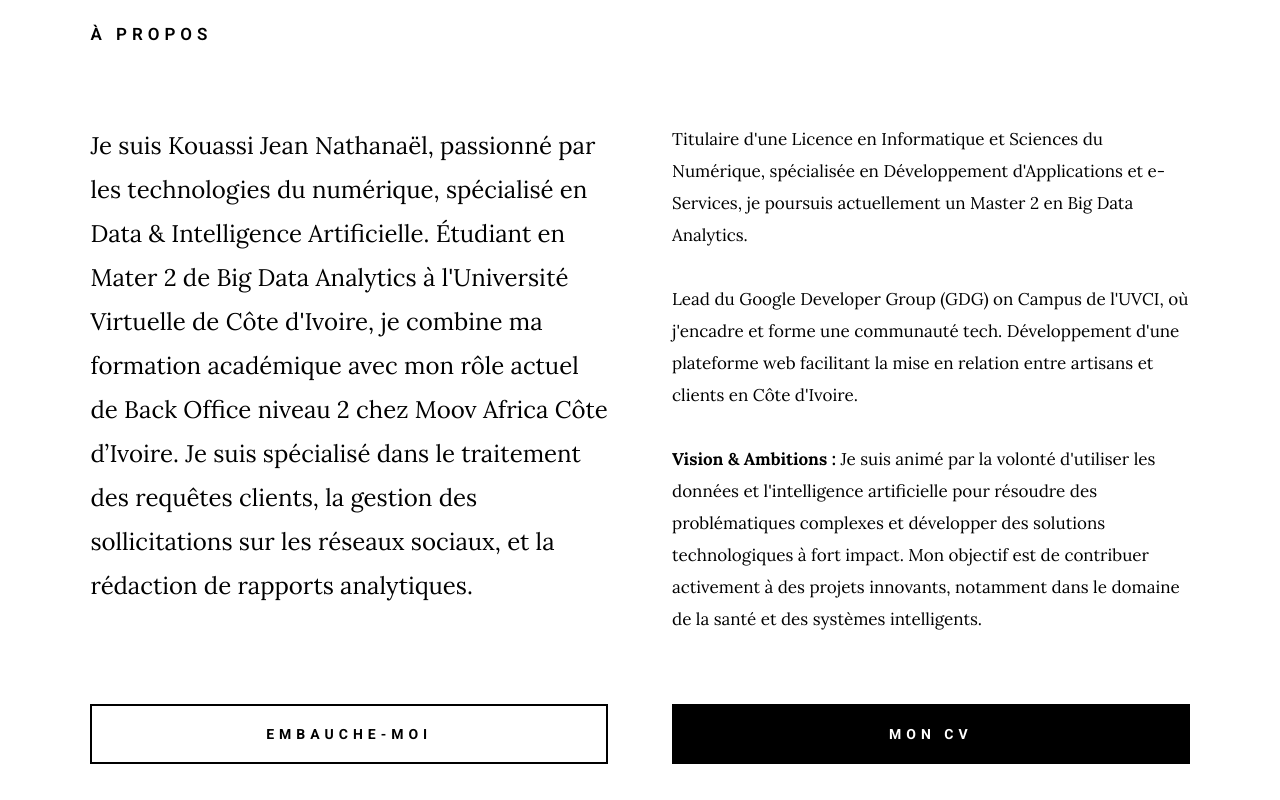
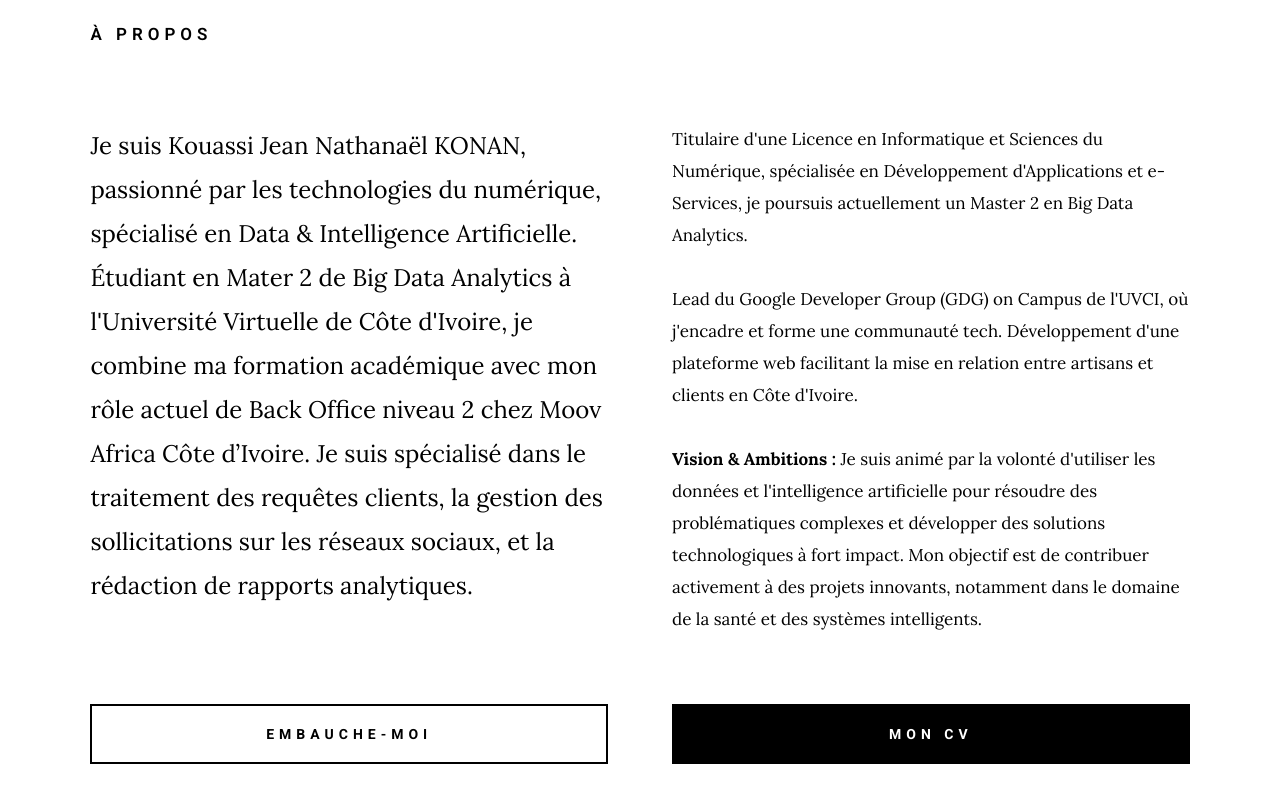
Before and after one commit to jeankonan748/my-portfolio_, a Vue app in the folder portfolio-vue/: page / in a window 1280 px wide. Shown: the part 1000-1800 px from the top of the page. Built offline with nearby package versions, Linux system fonts and the light colour scheme; a web font is replaced by a local one.

Commit message:
Intro update profile

```diff
--- a/portfolio-vue/src/components/AppFooter.vue
+++ b/portfolio-vue/src/components/AppFooter.vue
@@ -2,7 +2,7 @@
   <footer>
     <div class="row">
       <div class="column large-full ss-copyright">
-        <span>© Copyright Jean Kouassi. {{ new Date().getFullYear() }}</span>
+        <span>© Copyright Jean KONAN. {{ new Date().getFullYear() }}</span>
       </div>
       <div class="ss-go-top">
         <a class="smoothscroll" title="Retour en haut" href="#top" @click.prevent="scrollTop"></a>
--- a/portfolio-vue/src/data/profile.json
+++ b/portfolio-vue/src/data/profile.json
@@ -1,5 +1,5 @@
 {
-  "name": "Kouassi Jean Nathanaël",
+  "name": "Jean KONAN",
   "nickname": "Nathan",
   "roles": [
     "Data Analyst  |",
@@ -11,7 +11,7 @@
   "photo": "/images/Jean Kouassi.png",
   "cv": "/CV_2026-05-16_KOUASSI JEAN NATHANAEL_KONAN.pdf",
   "bio": {
-    "intro": "Je suis Kouassi Jean Nathanaël, passionné par les technologies du numérique, spécialisé en Data & Intelligence Artificielle. Étudiant en Mater 2 de Big Data Analytics à l'Université Virtuelle de Côte d'Ivoire, je combine ma formation académique avec mon rôle actuel de Back Office niveau 2 chez Moov Africa Côte d’Ivoire. Je suis spécialisé dans le traitement des requêtes clients, la gestion des sollicitations sur les réseaux sociaux, et la rédaction de rapports analytiques.",
+    "intro": "Je suis Kouassi Jean Nathanaël KONAN, passionné par les technologies du numérique, spécialisé en Data & Intelligence Artificielle. Étudiant en Mater 2 de Big Data Analytics à l'Université Virtuelle de Côte d'Ivoire, je combine ma formation académique avec mon rôle actuel de Back Office niveau 2 chez Moov Africa Côte d’Ivoire. Je suis spécialisé dans le traitement des requêtes clients, la gestion des sollicitations sur les réseaux sociaux, et la rédaction de rapports analytiques.",
     "formation": "Titulaire d'une Licence en Informatique et Sciences du Numérique, spécialisée en Développement d'Applications et e-Services, je poursuis actuellement un Master 2 en Big Data Analytics.",
     "realisations": "Lead du Google Developer Group (GDG) on Campus de l'UVCI, où j'encadre et forme une communauté tech. Développement d'une plateforme web facilitant la mise en relation entre artisans et clients en Côte d'Ivoire.",
     "vision": "Je suis animé par la volonté d'utiliser les données et l'intelligence artificielle pour résoudre des problématiques complexes et développer des solutions technologiques à fort impact. Mon objectif est de contribuer activement à des projets innovants, notamment dans le domaine de la santé et des systèmes intelligents."
```
